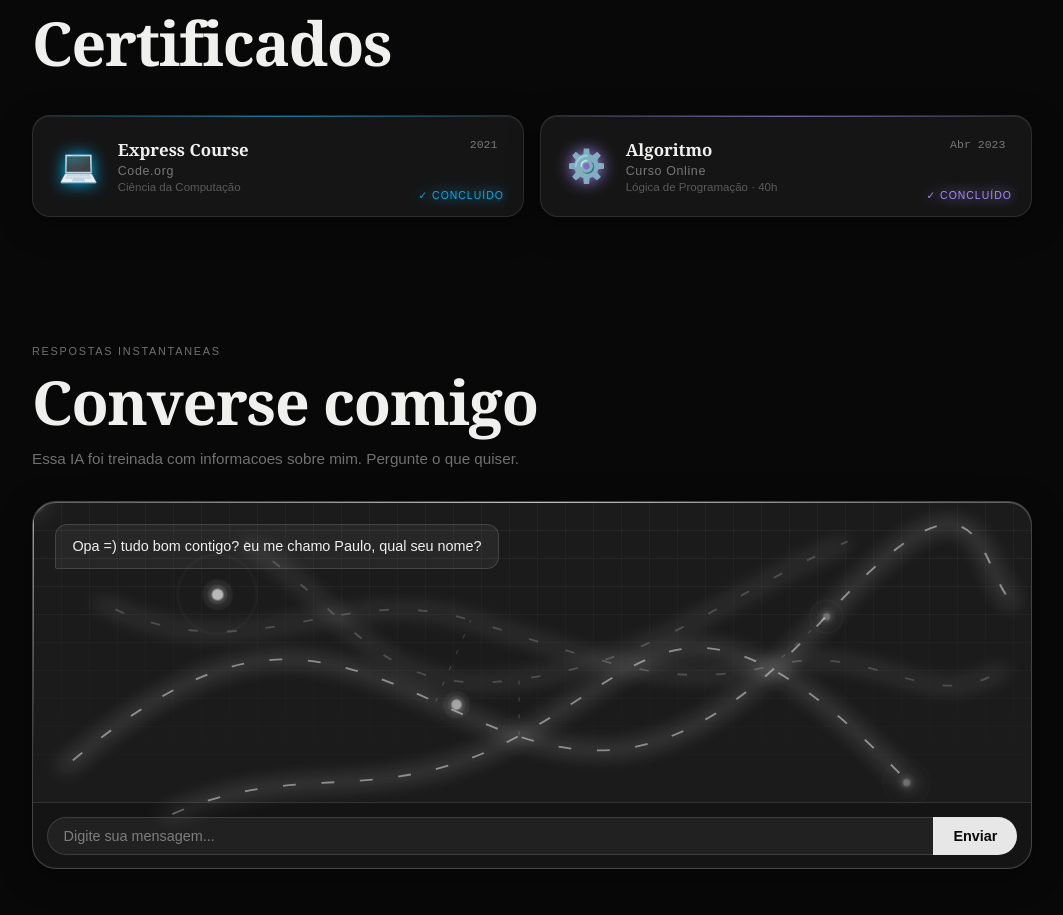
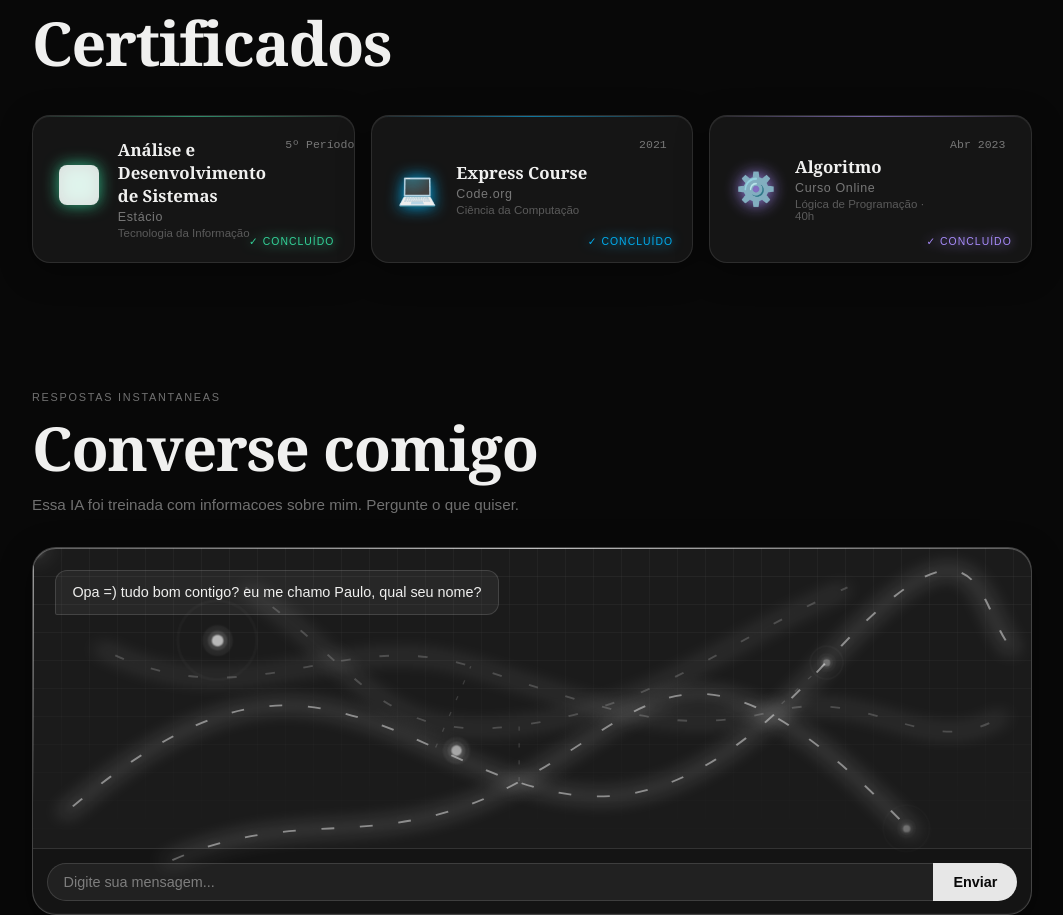
Before and after one commit to EduardoBiaggii/portifolio-profissional, a React (Vite) app: page / in a window 1280 px wide. Shown: the part 2440-3355 px from the top of the page, without its empty margins (108-1171 px from the left). Built offline with nearby package versions, Linux system fonts and the light colour scheme.

Commit message:
feat: adicionar logo da estacio na secao de certificados

```diff
--- a/src/components/Certificates.css
+++ b/src/components/Certificates.css
@@ -117,6 +117,14 @@
   filter: drop-shadow(0 0 6px var(--cert-color));
 }
 
+.cert__logo {
+  width: 40px;
+  height: 40px;
+  object-fit: contain;
+  border-radius: 8px;
+  filter: brightness(0) invert(1) opacity(0.85);
+}
+
 @media (max-width: 480px) {
   .certs__grid { grid-template-columns: 1fr; }
 }
--- a/src/components/Certificates.tsx
+++ b/src/components/Certificates.tsx
@@ -1,12 +1,23 @@
 import './Certificates.css';
+import estacioLogo from '../assets/estacio.png';
 
 const certs = [
+  {
+    course: 'Análise e Desenvolvimento de Sistemas',
+    institution: 'Estácio',
+    year: '5º Período',
+    area: 'Tecnologia da Informação',
+    icon: null,
+    logo: estacioLogo,
+    color: '#34d399',
+  },
   {
     course: 'Express Course',
     institution: 'Code.org',
     year: '2021',
     area: 'Ciência da Computação',
     icon: '💻',
+    logo: null,
     color: '#00adef',
   },
   {
@@ -15,6 +26,7 @@ const certs = [
     year: 'Abr 2023',
     area: 'Lógica de Programação · 40h',
     icon: '⚙️',
+    logo: null,
     color: '#a78bfa',
   },
 ] as const;
@@ -34,7 +46,12 @@ export default function Certificates() {
             className="cert__card"
             style={{ ['--cert-color' as any]: c.color }}
           >
-            <div className="cert__icon">{c.icon}</div>
+            <div className="cert__icon">
+              {c.logo
+                ? <img src={c.logo} alt={c.institution} className="cert__logo" />
+                : c.icon
+              }
+            </div>
             <div className="cert__body">
               <span className="cert__course">{c.course}</span>
               <span className="cert__institution">{c.institution}</span>
```
Also changed, not shown: src/assets/estacio.png (added).
